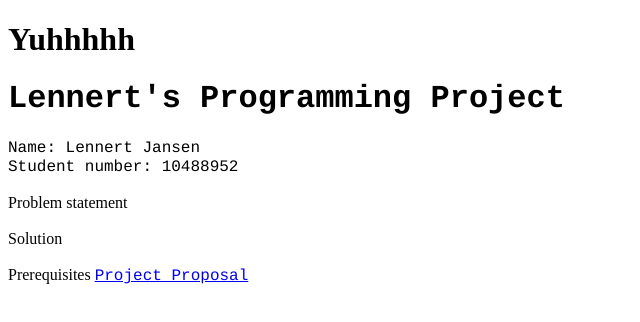
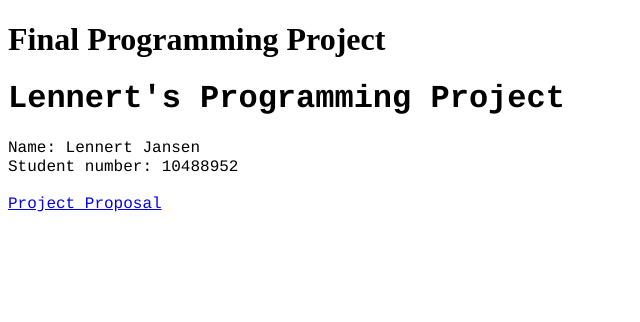
Before and after one commit to lennertjansen/dataproject, a plain HTML site: page index.html in a window 1280 px wide. Shown: the whole page, without its empty margins (0-640 px from the left). Drawn offline with Linux system fonts and the light colour scheme.

Commit message:
lkjhgfds

```diff
--- a/index.html
+++ b/index.html
@@ -1,8 +1,8 @@
 <!DOCTYPE html>
 <html>
     <head>
-        <title class = "name"> Suhh Dude</title>
-        <h1> Yuhhhhh </h1>
+        <title class = "name"> Lennert's Project Page </title>
+        <h1> Final Programming Project </h1>
     </head>
     <body>
         <h1 style="font-family: courier"> Lennert's Programming Project </h1>
@@ -10,11 +10,6 @@
         </br>
         <p2 style="font-family: courier"> Student number: 10488952 </p2>
         <br></br>
-        <p1> Problem statement </p1>
-        <br></br>
-        <p2> Solution </p2>
-        <br></br>
-        <p3> Prerequisites </p3>
         <a href = https://lennertjansen.github.io/dataproject/week1/proposal.pdf style="font-family: courier">Project Proposal</a>
     </body>
 </html>
```
